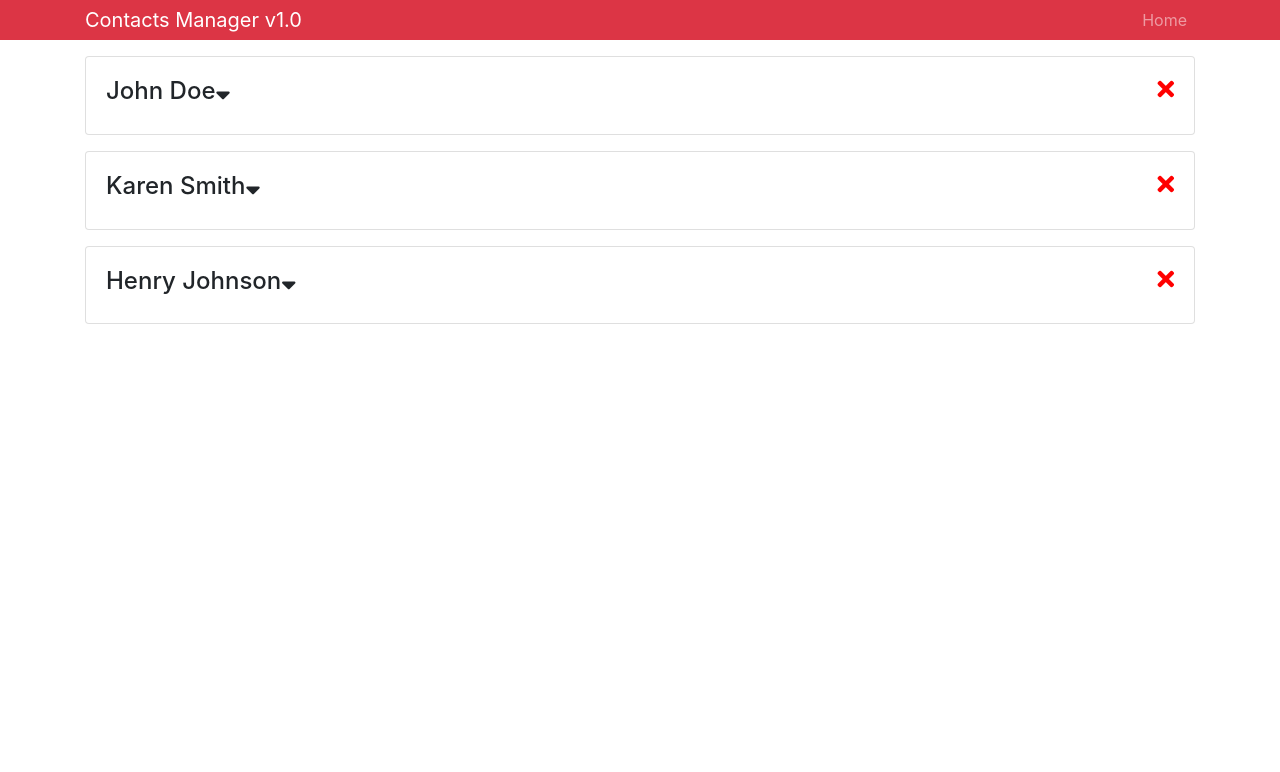
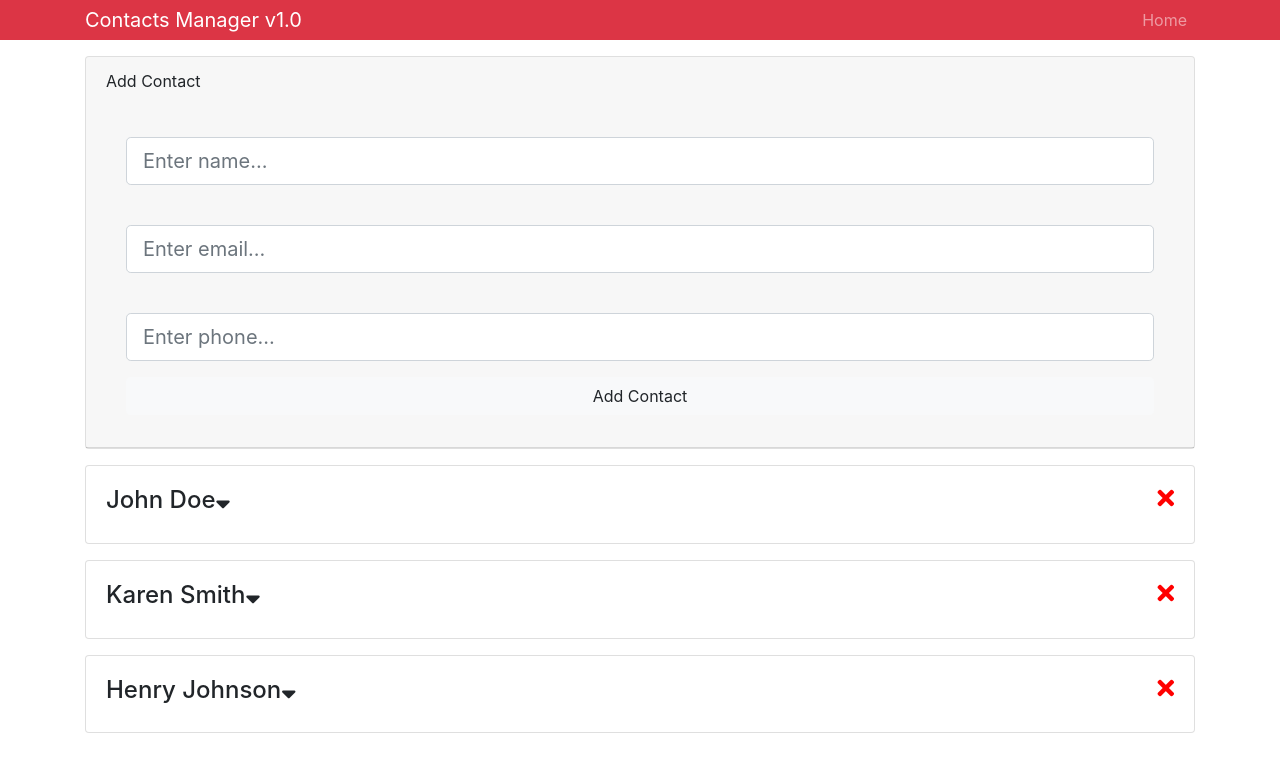
Before and after one commit to jeeteshn/react_training, a React (Create React App) app in the folder contactmanager/: page / in a window 1280 px wide. Shown: the top 772 px of the page. Built offline with nearby package versions, Linux system fonts and the light colour scheme.

Commit message:
folder re-structuring form skeleton, onSubmit remaining

```diff
--- a/contactmanager/src/App.js
+++ b/contactmanager/src/App.js
@@ -1,6 +1,7 @@
 import React, { Component } from 'react';
-import Contacts from './components/Contacts';
-import Header from './components/Header';
+import Contacts from './components/contacts/Contacts';
+import Header from './components/layout/Header';
+import AddContact from './components/contacts/AddContact'
 import {Provider} from './context'
 
 import 'bootstrap/dist/css/bootstrap.min.css'
@@ -13,6 +14,7 @@
         <div className="App">
           <Header branding="Contacts Manager v1.0"/>
           <div className="container">
+            <AddContact></AddContact>
             <Contacts/>
           </div>
         </div>
--- /dev/null
+++ b/contactmanager/src/components/contacts/AddContact.js
@@ -0,0 +1,63 @@
+import React, { Component } from 'react'
+
+ class AddContact extends Component {
+
+  state = {
+    name: '',
+    email: '',
+    phone: ''
+  }
+
+  onSubmit = (e) => {
+    e.preventDefault();
+    console.log(this.state)
+  }
+  onChange = (e) => this.setState({[e.target.name] : e.target.value});
+
+  render() {
+    const {name, email, phone}= this.state;
+    return (
+      <div className="card mb-3">
+        <div className="card-header">Add Contact
+          <div className="card-body">
+            <form onSubmit={this.onSubmit}>
+              <div className="form-group">
+                <label htmlFor="name"></label>
+                <input  type="text"
+                        className="form-control form-control-lg"
+                        placeholder="Enter name..."
+                        name="name"
+                        value={name}
+                        onChange={this.onChange}
+                />
+              </div>
+              <div className="form-group">
+                <label htmlFor="email"></label>
+                <input  type="email"
+                        className="form-control form-control-lg"
+                        placeholder="Enter email..."
+                        name="email"
+                        value={email}
+                        onChange={this.onChange}
+                />
+              </div>
+              <div className="form-group">
+                <label htmlFor="phone"></label>
+                <input  type="text"
+                        className="form-control form-control-lg"
+                        placeholder="Enter phone..."
+                        name="phone"
+                        value={phone}
+                        onChange={this.onChange}
+                />
+              </div>
+              <input type="submit" value="Add Contact" className="btn btn-light btn-block"/>
+            </form>
+          </div>
+        </div>
+      </div>
+    )
+  }
+}
+
+export default AddContact
--- a/contactmanager/src/components/Contact.js
+++ b/contactmanager/src/components/contacts/Contact.js
@@ -1,6 +1,6 @@
 import React, { Component } from 'react';
 import PropTypes from 'prop-types';
-import {Consumer} from '../context.js';
+import {Consumer} from '../../context.js';
 
 class Contact extends Component {
 
--- a/contactmanager/src/components/Contacts.js
+++ b/contactmanager/src/components/contacts/Contacts.js
@@ -1,6 +1,6 @@
 import React, { Component } from 'react';
 import Contact from './Contact.js';
-import {Consumer} from '../context.js'
+import {Consumer} from '../../context.js'
 
 class Contacts extends Component {
 
```
Also changed, not shown: contactmanager/src/components/layout/Header.js (renamed from contactmanager/src/components/Header.js).
